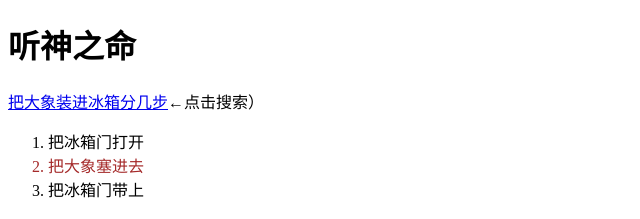
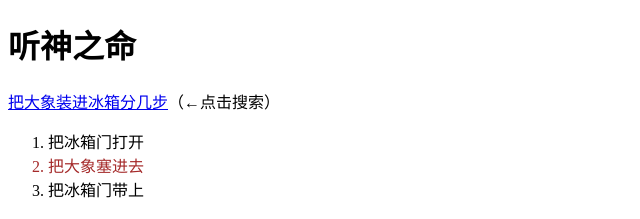
Before and after one commit to Xuanzheng0901/index, a plain HTML site: page index.html in a window 1280 px wide. Shown: the top 219 px of the page, 0-640 px from the left. Drawn offline with Linux system fonts and the light colour scheme.

Commit message:
更新 index.html

```diff
--- a/index.html
+++ b/index.html
@@ -10,7 +10,7 @@
 </head>
 <body>
     <h1>听神之命</h1>
-   <p><a href="https://www.bing.com/search?q=%E6%8A%8A%E5%A4%A7%E8%B1%A1%E8%A3%85%E8%BF%9B%E5%86%B0%E7%AE%B1%E5%88%86%E5%87%A0%E6%AD%A5">把大象装进冰箱分几步</a>←点击搜索）</p>
+   <p><a href="https://www.bing.com/search?q=%E6%8A%8A%E5%A4%A7%E8%B1%A1%E8%A3%85%E8%BF%9B%E5%86%B0%E7%AE%B1%E5%88%86%E5%87%A0%E6%AD%A5">把大象装进冰箱分几步</a>（←点击搜索）</p>
     <ol>
         <li>把冰箱门打开</li>
         <li id="a123">把大象塞进去</li>
```
